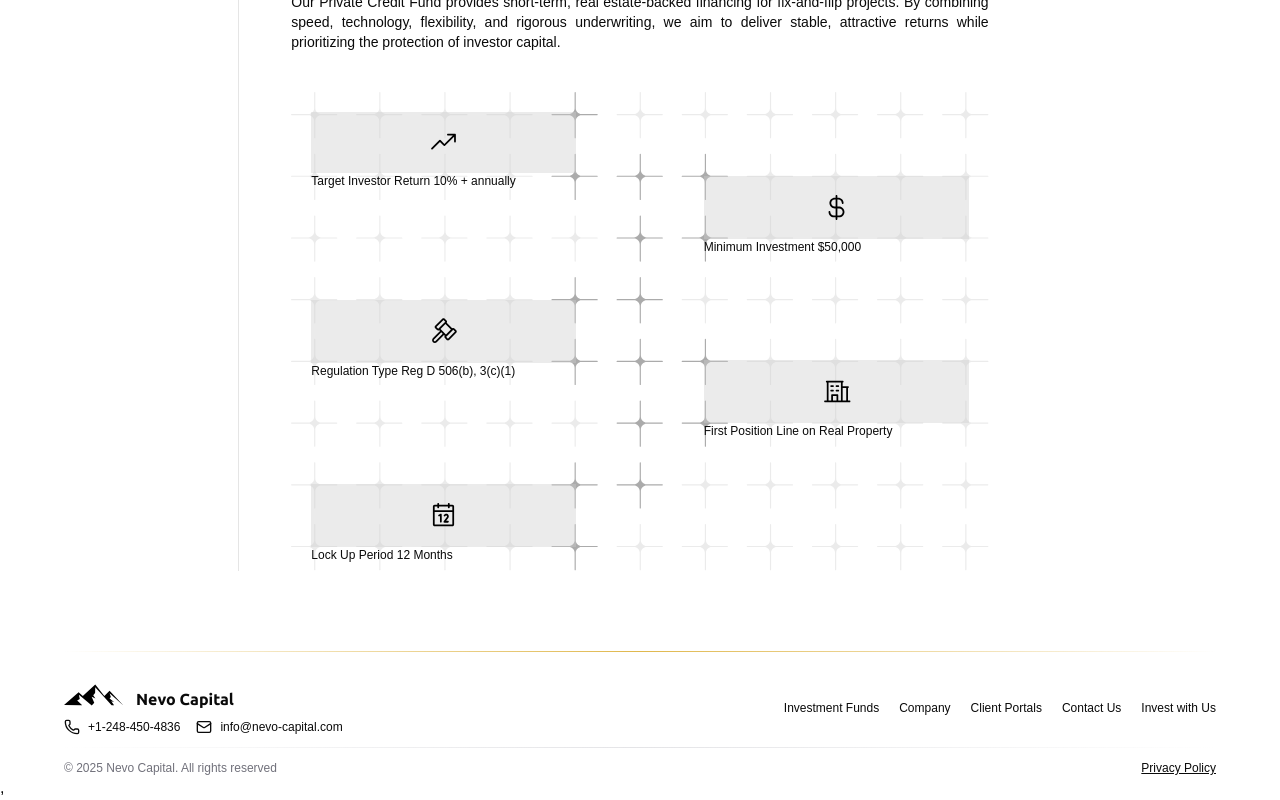
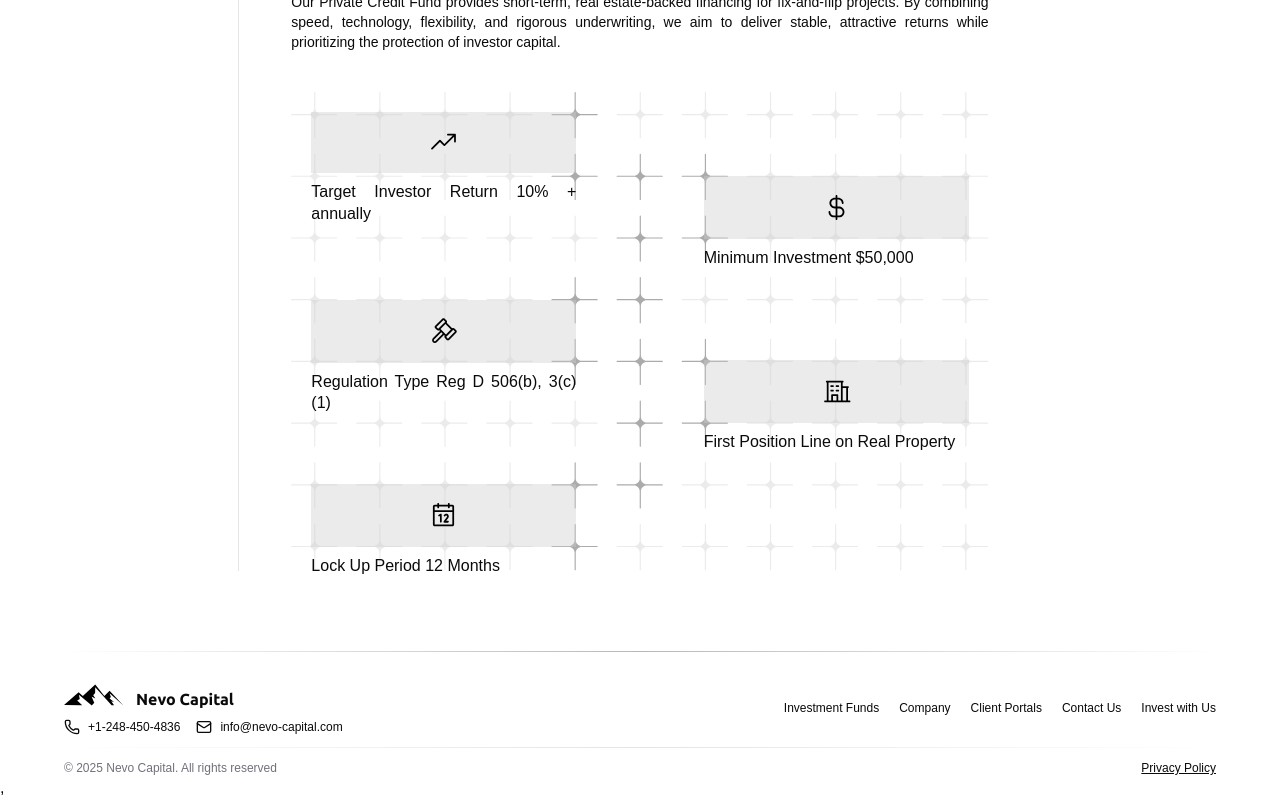
Before and after one commit to kid-us/nevocapital, a React (Vite) app: page /investment-funds in a window 1280 px wide. Shown: the part 1540-2340 px from the top of the page. Built offline with nearby package versions, Linux system fonts and the light colour scheme; a web font is replaced by a local one.

Commit message:
feat: text slide down animation

```diff
--- a/src/routes/investment-funds.tsx
+++ b/src/routes/investment-funds.tsx
@@ -217,10 +217,23 @@ function InvestmentFunds() {
                 className="md:w-[265px] w-[150px] md:absolute top-5 left-5 z-10"
               >
                 <img src={invest} className="w-full" alt="Invest" />
-                <p className={"text-xs md:text[15px] md:mt-0 mt-1"}>
+                <motion.p
+                  initial={{ y: -40, opacity: 0 }}
+                  whileInView={{ y: 0, opacity: 1 }}
+                  viewport={{ once: true, amount: 0.2 }}
+                  transition={{
+                    type: "spring",
+                    stiffness: 60,
+                    damping: 18,
+                    duration: 0.8,
+                    delay: 0.3,
+                  }}
+                  className={"text-xs md:text-[16px] md:mt-2 mt-1"}
+                >
                   Target Investor Return 10% + annually
-                </p>
+                </motion.p>
               </motion.div>
+
               {/* Minimum Investor */}
               <motion.div
                 initial={{ x: 200, opacity: 0 }}
@@ -235,9 +248,21 @@ function InvestmentFunds() {
                 className="md:w-[265px] w-[150px] md:absolute top-21 right-5 z-10"
               >
                 <img src={dollar} className="w-full" alt="Dollar" />
-                <p className={"text-xs md:text[15px] md:mt-0 mt-1"}>
+                <motion.p
+                  initial={{ y: -40, opacity: 0 }}
+                  whileInView={{ y: 0, opacity: 1 }}
+                  viewport={{ once: true, amount: 0.2 }}
+                  transition={{
+                    type: "spring",
+                    stiffness: 60,
+                    damping: 18,
+                    duration: 0.8,
+                    delay: 0.3,
+                  }}
+                  className={"text-xs md:text-[16px] md:mt-2 mt-1"}
+                >
                   Minimum Investment $50,000
-                </p>
+                </motion.p>
               </motion.div>
 
               {/* Regulation Type */}
@@ -254,9 +279,21 @@ function InvestmentFunds() {
                 className="md:w-[265px] w-[150px] md:absolute top-52 left-5 z-10"
               >
                 <img src={hammer} className="w-full" alt="Regulation" />
-                <p className={"text-xs md:text[15px] md:mt-0 mt-1"}>
+                <motion.p
+                  initial={{ y: -40, opacity: 0 }}
+                  whileInView={{ y: 0, opacity: 1 }}
+                  viewport={{ once: true, amount: 0.2 }}
+                  transition={{
+                    type: "spring",
+                    stiffness: 60,
+                    damping: 18,
+                    duration: 0.8,
+                    delay: 0.3,
+                  }}
+                  className={"text-xs md:text-[16px] md:mt-2 mt-1"}
+                >
                   Regulation Type Reg D 506(b), 3(c)(1)
-                </p>
+                </motion.p>
               </motion.div>
 
               {/* First Position */}
@@ -273,9 +310,21 @@ function InvestmentFunds() {
                 className="md:w-[265px] w-[150px] md:absolute top-67 right-5 z-10"
               >
                 <img src={building} className="w-full" alt="Property" />
-                <p className={"text-xs md:text[15px] md:mt-0 mt-1"}>
+                <motion.p
+                  initial={{ y: -40, opacity: 0 }}
+                  whileInView={{ y: 0, opacity: 1 }}
+                  viewport={{ once: true, amount: 0.2 }}
+                  transition={{
+                    type: "spring",
+                    stiffness: 60,
+                    damping: 18,
+                    duration: 0.8,
+                    delay: 0.3,
+                  }}
+                  className={"text-xs md:text-[16px] md:mt-2 mt-1"}
+                >
                   First Position Line on Real Property
-                </p>
+                </motion.p>
               </motion.div>
 
               {/* Lock Up */}
@@ -292,9 +341,21 @@ function InvestmentFunds() {
                 className="md:w-[265px] w-[150px] md:absolute top-98 left-5 z-10"
               >
                 <img src={lockUp2} className="w-full" alt="12 Month" />
-                <p className={"text-xs md:text[15px] md:mt-0 mt-1"}>
+                <motion.p
+                  initial={{ y: -40, opacity: 0 }}
+                  whileInView={{ y: 0, opacity: 1 }}
+                  viewport={{ once: true, amount: 0.2 }}
+                  transition={{
+                    type: "spring",
+                    stiffness: 60,
+                    damping: 18,
+                    duration: 0.8,
+                    delay: 0.3,
+                  }}
+                  className={"text-xs md:text-[16px] md:mt-2 mt-1"}
+                >
                   Lock Up Period 12 Months
-                </p>
+                </motion.p>
               </motion.div>
             </div>
 
@@ -314,10 +375,23 @@ function InvestmentFunds() {
                 className="md:w-[265px] w-[150px] md:absolute top-5 left-5 z-10"
               >
                 <img src={invest} className="w-full" alt="Invest" />
-                <p className={"text-xs md:text[15px] md:mt-0 mt-1"}>
+                <motion.p
+                  initial={{ y: -40, opacity: 0 }}
+                  whileInView={{ y: 0, opacity: 1 }}
+                  viewport={{ once: true, amount: 0.2 }}
+                  transition={{
+                    type: "spring",
+                    stiffness: 60,
+                    damping: 18,
+                    duration: 0.8,
+                    delay: 0.3,
+                  }}
+                  className={"text-xs md:text-[16px] md:mt-2 mt-1"}
+                >
                   Target Investor Return 10% + annually
-                </p>
+                </motion.p>
               </motion.div>
+
               {/* Minimum Investor */}
               <motion.div
                 initial={{ x: 200, opacity: 0 }}
@@ -332,9 +406,21 @@ function InvestmentFunds() {
                 className="md:w-[265px] w-[150px] md:absolute top-21 right-5 z-10"
               >
                 <img src={dollar} className="w-full" alt="Dollar" />
-                <p className={"text-xs md:text[15px] md:mt-0 mt-1"}>
+                <motion.p
+                  initial={{ y: -40, opacity: 0 }}
+                  whileInView={{ y: 0, opacity: 1 }}
+                  viewport={{ once: true, amount: 0.2 }}
+                  transition={{
+                    type: "spring",
+                    stiffness: 60,
+                    damping: 18,
+                    duration: 0.8,
+                    delay: 0.3,
+                  }}
+                  className={"text-xs md:text-[16px] md:mt-2 mt-1"}
+                >
                   Minimum Investment $50,000
-                </p>
+                </motion.p>
               </motion.div>
 
               {/* Regulation Type */}
@@ -351,9 +437,21 @@ function InvestmentFunds() {
                 className="md:w-[265px] w-[150px] md:absolute top-52 left-5 z-10"
               >
                 <img src={hammer} className="w-full" alt="Regulation" />
-                <p className={"text-xs md:text[15px] md:mt-0 mt-1"}>
+                <motion.p
+                  initial={{ y: -40, opacity: 0 }}
+                  whileInView={{ y: 0, opacity: 1 }}
+                  viewport={{ once: true, amount: 0.2 }}
+                  transition={{
+                    type: "spring",
+                    stiffness: 60,
+                    damping: 18,
+                    duration: 0.8,
+                    delay: 0.3,
+                  }}
+                  className={"text-xs md:text-[16px] md:mt-2 mt-1"}
+                >
                   Regulation Type Reg D 506(b), 3(c)(1)
-                </p>
+                </motion.p>
               </motion.div>
 
               {/* First Position */}
@@ -370,9 +468,21 @@ function InvestmentFunds() {
                 className="md:w-[265px] w-[150px] md:absolute top-67 right-5 z-10"
               >
                 <img src={building} className="w-full" alt="Property" />
-                <p className={"text-xs md:text[15px] md:mt-0 mt-1"}>
+                <motion.p
+                  initial={{ y: -40, opacity: 0 }}
+                  whileInView={{ y: 0, opacity: 1 }}
+                  viewport={{ once: true, amount: 0.2 }}
+                  transition={{
+                    type: "spring",
+                    stiffness: 60,
+                    damping: 18,
+                    duration: 0.8,
+                    delay: 0.3,
+                  }}
+                  className={"text-xs md:text-[16px] md:mt-2 mt-1"}
+                >
                   First Position Line on Real Property
-                </p>
+                </motion.p>
               </motion.div>
 
               {/* Lock Up */}
@@ -389,9 +499,21 @@ function InvestmentFunds() {
                 className="md:w-[265px] w-[150px] md:absolute top-98 left-5 z-10"
               >
                 <img src={lockUp2} className="w-full" alt="12 Month" />
-                <p className={"text-xs md:text[15px] md:mt-0 mt-1"}>
+                <motion.p
+                  initial={{ y: -40, opacity: 0 }}
+                  whileInView={{ y: 0, opacity: 1 }}
+                  viewport={{ once: true, amount: 0.2 }}
+                  transition={{
+                    type: "spring",
+                    stiffness: 60,
+                    damping: 18,
+                    duration: 0.8,
+                    delay: 0.3,
+                  }}
+                  className={"text-xs md:text-[16px] md:mt-2 mt-1"}
+                >
                   Lock Up Period 12 Months
-                </p>
+                </motion.p>
               </motion.div>
             </div>
           </div>
```
